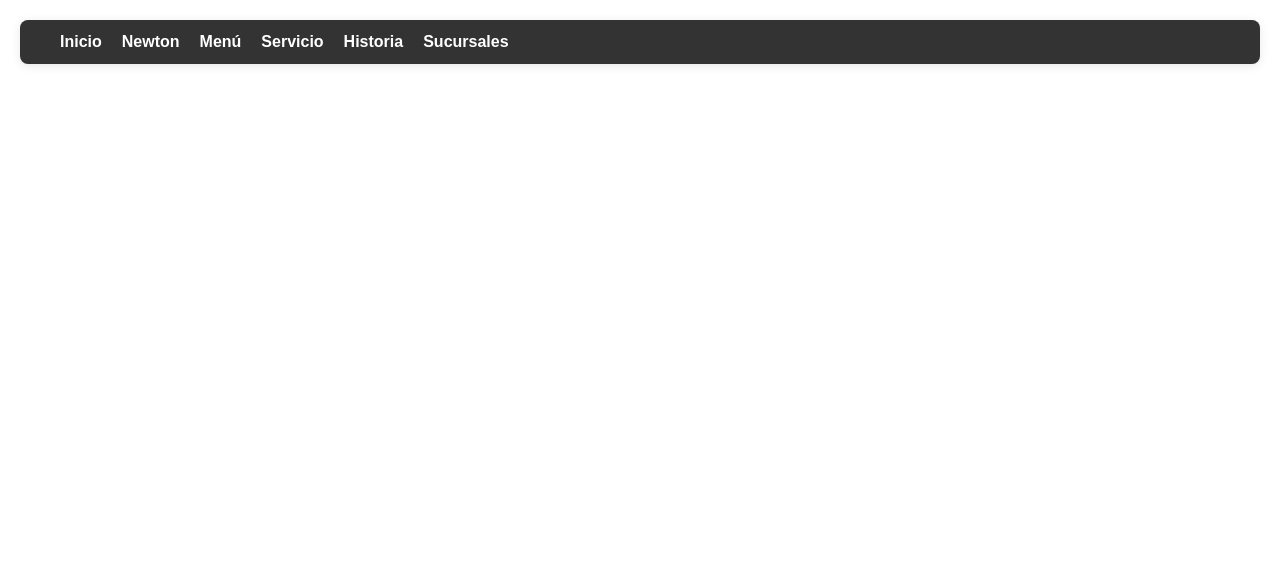
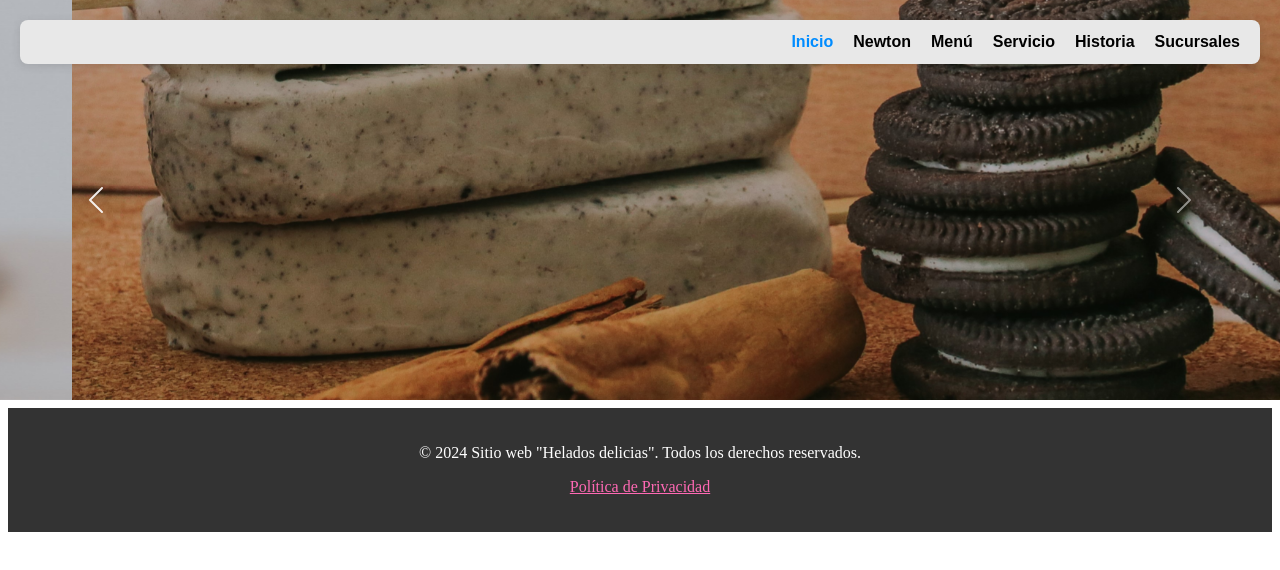
Before and after one commit to Deivi171/ProyectoWeb, a plain HTML site: page index.html in a window 1280 px wide. Drawn offline with nearby package versions, Linux system fonts and the light colour scheme.

Commit message:
Minor changes

```diff
--- /dev/null
+++ b/footer.html
@@ -0,0 +1,4 @@
+<footer style="background-color: #333; color: white; text-align: center; padding: 20px;">
+    <p>&copy; 2024 Sitio web "Helados delicias". Todos los derechos reservados.</p>
+    <p><a href="privacidad.html" style="color: #FF69B4;">Política de Privacidad</a></p>
+</footer>
--- a/index.html
+++ b/index.html
@@ -12,27 +12,31 @@
 
 <body>
   <nav class="navbar" id="navbar">
+    <div class="nav-container">
+      <div class="logo">
+       <!--  <img src="lgo.svg" alt="Logo" /> -->
+      </div>
       <ul>
-      <li><a href="#inicio"><b>Inicio</b></a></li>
+        <li><a href="#inicio" class="active"><b>Inicio</b></a></li>
         <li><a href="#newton"><b>Newton</b></a></li>
         <li><a href="#menu"><b>Menú</b></a></li>
         <li><a href="#servicio"><b>Servicio</b></a></li>
         <li><a href="#historia"><b>Historia</b></a></li>
         <li><a href="#sucursales"><b>Sucursales</b></a></li>
       </ul>
+    </div>
   </nav>
 
-  <!-- Carrusel de Bootstrap
   <div id="carouselExample" class="carousel slide" data-bs-ride="carousel">
     <div class="carousel-inner">
       <div class="carousel-item active">
-        <img src="images/11.jpg" class="d-block w-100" alt="Imagen 1">
+        <img src="images/carousel/11.JPG" class="d-block w-100" alt="Imagen 1">
       </div>
       <div class="carousel-item">
-        <img src="images/32.jpg" class="d-block w-100" alt="Imagen 2">
+        <img src="images/carousel/32.jpg" class="d-block w-100" alt="Imagen 2">
       </div>
       <div class="carousel-item">
-        <img src="images/70.jpg" class="d-block w-100" alt="Imagen 3">
+        <img src="images/carousel/70.jpg" class="d-block w-100" alt="Imagen 3">
       </div>
     </div>
     <button class="carousel-control-prev" type="button" data-bs-target="#carouselExample" data-bs-slide="prev">
@@ -43,20 +47,15 @@
       <span class="carousel-control-next-icon" aria-hidden="true"></span>
       <span class="visually-hidden">Siguiente</span>
     </button>
-  </div> -->
+  </div>
 
-  <!-- Agregar el JS de Bootstrap -->
+
+
   <script src="https://cdn.jsdelivr.net/npm/bootstrap@5.3.3/dist/js/bootstrap.bundle.min.js"></script>
-  <script>
-    window.addEventListener('scroll', function() {
-        var navbar = document.getElementById('navbar');
-        if (window.pageYOffset > 50) {
-            navbar.classList.add('sticky');
-        } else {
-            navbar.classList.remove('sticky');
-        }
-    });
-</script>
+  <script src="script.js"></script>
+  <div>
+    <iframe src="footer.html" style="width: 100%; border: none;" scrolling="no"></iframe>
+  </div>
   </body>
 
 </html>
--- /dev/null
+++ b/script.js
@@ -0,0 +1,8 @@
+window.addEventListener('scroll', function () {
+    var navbar = document.getElementById('navbar');
+    if (window.pageYOffset > 50) {
+      navbar.classList.add('sticky');
+    } else {
+      navbar.classList.remove('sticky');
+    }
+  });
--- a/styles.css
+++ b/styles.css
@@ -6,13 +6,11 @@ body {
 
 .content {
     height: 2000px;
-    /* Para simular contenido largo */
     padding-top: 100px;
-    /* Espacio para la barra de navegación */
 }
 
 .navbar {
-    background-color: #333;
+    background-color: #e8e8e8;
     color: white;
     padding: 10px 20px;
     position: fixed;
@@ -22,7 +20,9 @@ body {
     border-radius: 8px;
     box-shadow: 0 2px 10px rgba(0, 0, 0, 0.1);
     transition: all 0.3s ease;
+    z-index: 10;
 }
+
 
 .navbar.sticky {
     position: fixed;
@@ -30,6 +30,32 @@ body {
     left: 0;
     right: 0;
     border-radius: 0;
+}
+
+.navbar a {
+    color: black;
+    text-decoration: none;
+    font-size: 16px;
+}
+
+nav ul li a:hover {
+    color: #FF69B4;
+}
+nav ul li a.active {
+    color: #008cff; /* Azul para la pestaña activa */
+    font-weight: bold; /* Opcional, para resaltar más */
+}
+
+.nav-container {
+    display: flex;
+    align-items: center;
+    justify-content: space-between;
+    width: 100%
+}
+
+.logo img {
+    height: 40px;
+    margin-right: 20px;
 }
 
 .navbar ul {
@@ -44,8 +70,17 @@ body {
     margin-left: 20px;
 }
 
-.navbar a {
-    color: white;
-    text-decoration: none;
-    font-size: 16px;
+#carouselExample {
+    height: 400px; /* altura max de carousel*/
+    overflow: hidden; /* que recorte la imagen si es que mide mas*/
 }
+
+.carousel-inner, .carousel-item {
+    height: 100%;
+}
+
+
+.carousel-item img {
+    height: 100%; /* Que ocupe el 100% del carousel*/
+    object-fit: cover;
+}
```
Also changed, not shown: branches.html (added), history.html (added), images/carousel/11.JPG (renamed from images/11.JPG), images/carousel/32.jpg (renamed from images/32.jpg), images/carousel/70.jpg (renamed from images/70.jpg), menu.html (added), newton.html (added), service.html (added), 1 other file. Lines whose indentation alone changed are shown as unchanged.
